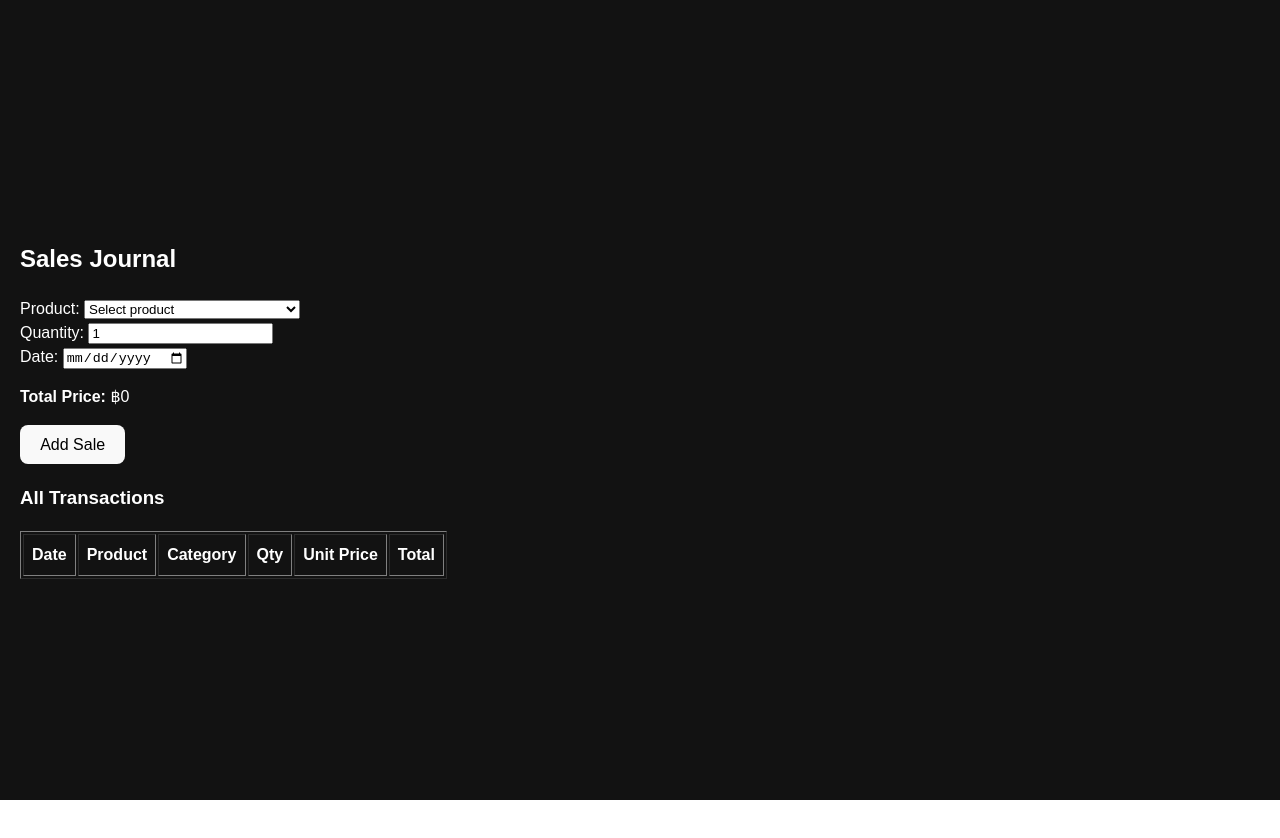
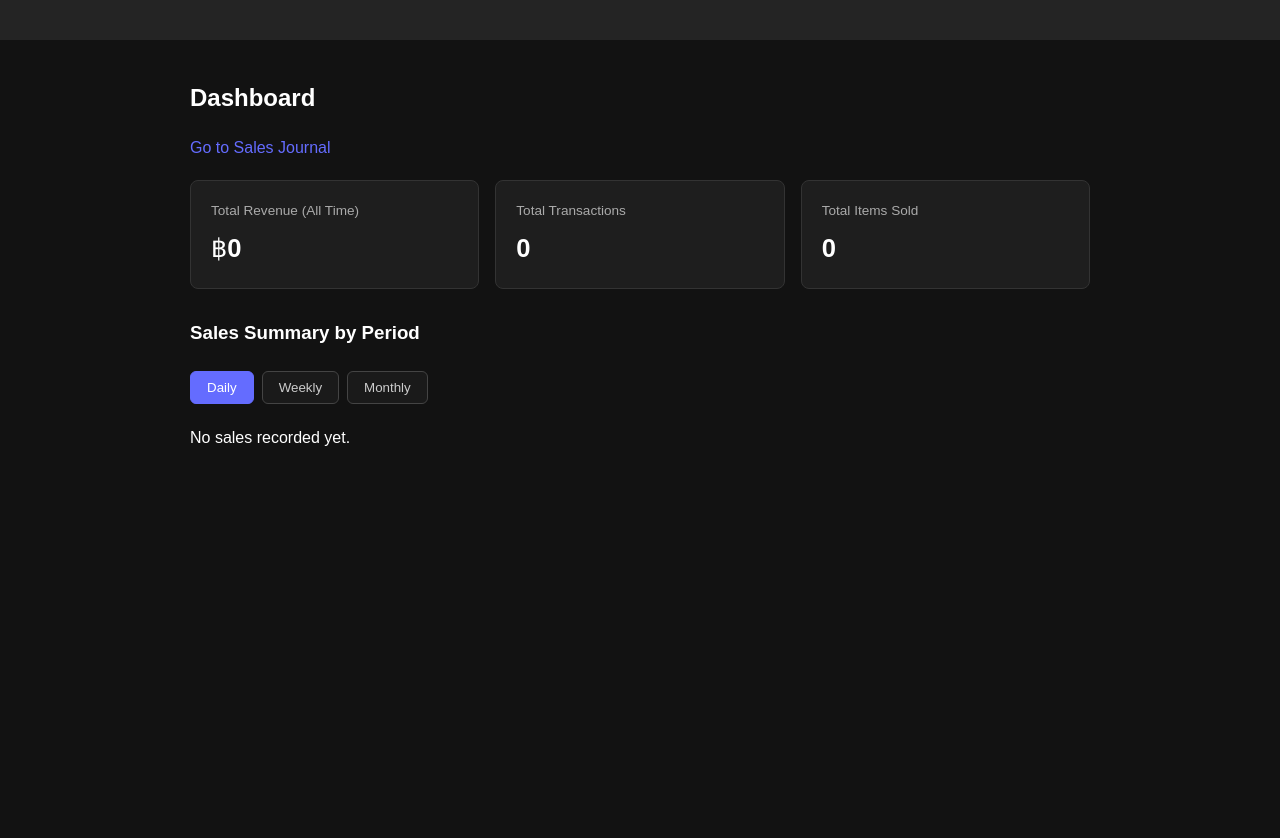
Before and after one commit to KyawZeyarHein/Project01-pos, a React (Vite) app: page / in a window 1280 px wide. Before the commit the page ends 800 px from the top, so only its background shows below. Built offline with nearby package versions, Linux system fonts and the light colour scheme.

Commit message:
added hashrouter and dashboard page

```diff
--- a/package.json
+++ b/package.json
@@ -11,7 +11,8 @@
   },
   "dependencies": {
     "react": "^19.2.0",
-    "react-dom": "^19.2.0"
+    "react-dom": "^19.2.0",
+    "react-router-dom": "^7.13.0"
   },
   "devDependencies": {
     "@eslint/js": "^9.39.1",
--- a/src/App.css
+++ b/src/App.css
@@ -19,3 +19,99 @@ input, select, button {
 button {
   cursor: pointer;
 }
+
+/* Navigation */
+.nav-links {
+  margin-bottom: 20px;
+}
+
+.nav-links a {
+  color: #646cff;
+  text-decoration: none;
+  font-weight: 500;
+}
+
+.nav-links a:hover {
+  text-decoration: underline;
+}
+
+/* Dashboard cards */
+.summary-cards {
+  display: flex;
+  gap: 16px;
+  margin-bottom: 30px;
+  flex-wrap: wrap;
+}
+
+.card {
+  flex: 1;
+  min-width: 180px;
+  background: #1e1e1e;
+  border: 1px solid #333;
+  border-radius: 8px;
+  padding: 20px;
+}
+
+.card-label {
+  font-size: 0.85rem;
+  color: #aaa;
+  margin-bottom: 8px;
+}
+
+.card-value {
+  font-size: 1.6rem;
+  font-weight: 700;
+}
+
+/* Period section */
+.period-section {
+  margin-top: 10px;
+}
+
+.period-selector {
+  display: flex;
+  gap: 8px;
+  margin-bottom: 16px;
+}
+
+.period-selector button {
+  padding: 8px 16px;
+  border: 1px solid #444;
+  border-radius: 6px;
+  background: #1a1a1a;
+  color: #ccc;
+  cursor: pointer;
+}
+
+.period-selector button.active {
+  background: #646cff;
+  color: #fff;
+  border-color: #646cff;
+}
+
+.period-selector button:hover:not(.active) {
+  border-color: #646cff;
+}
+
+/* Tables */
+table {
+  width: 100%;
+  border-collapse: collapse;
+  margin-top: 10px;
+}
+
+th, td {
+  text-align: left;
+  padding: 10px;
+  border-bottom: 1px solid #333;
+}
+
+th {
+  background: #1a1a1a;
+  color: #aaa;
+  font-weight: 600;
+}
+
+tr:hover {
+  background: #1e1e2e;
+}
--- a/src/App.jsx
+++ b/src/App.jsx
@@ -1,10 +1,16 @@
+import { HashRouter, Routes, Route } from "react-router-dom";
+import Dashboard from "./pages/Dashboard";
 import SalesJournal from "./pages/SalesJournal";
+import "./App.css";
 
 function App() {
   return (
-    <div>
-      <SalesJournal />
-    </div>
+    <HashRouter>
+      <Routes>
+        <Route path="/" element={<Dashboard />} />
+        <Route path="/sales-journal" element={<SalesJournal />} />
+      </Routes>
+    </HashRouter>
   );
 }
 
--- a/src/index.css
+++ b/src/index.css
@@ -13,19 +13,8 @@
   -moz-osx-font-smoothing: grayscale;
 }
 
-a {
-  font-weight: 500;
-  color: #646cff;
-  text-decoration: inherit;
-}
-a:hover {
-  color: #535bf2;
-}
-
 body {
   margin: 0;
-  display: flex;
-  place-items: center;
   min-width: 320px;
   min-height: 100vh;
 }
@@ -34,48 +23,3 @@ h1 {
   font-size: 3.2em;
   line-height: 1.1;
 }
-
-button {
-  border-radius: 8px;
-  border: 1px solid transparent;
-  padding: 0.6em 1.2em;
-  font-size: 1em;
-  font-weight: 500;
-  font-family: inherit;
-  background-color: #1a1a1a;
-  cursor: pointer;
-  transition: border-color 0.25s;
-}
-button:hover {
-  border-color: #646cff;
-}
-button:focus,
-button:focus-visible {
-  outline: 4px auto -webkit-focus-ring-color;
-}
-
-@media (prefers-color-scheme: light) {
-  :root {
-    color: #213547;
-    background-color: #ffffff;
-  }
-  a:hover {
-    color: #747bff;
-  }
-  button {
-    background-color: #f9f9f9;
-  }
-}
-
-body {
-  margin: 0;
-  font-family: Arial, sans-serif;
-  background-color: #121212;
-  color: white;
-}
-
-.container {
-  max-width: 900px;
-  margin: 40px auto;   /* 👈 THIS centers horizontally */
-  padding: 20px;
-}
--- /dev/null
+++ b/src/pages/Dashboard.jsx
@@ -0,0 +1,136 @@
+import { useState, useEffect, useMemo } from "react";
+import { Link } from "react-router-dom";
+import productsJson from "../data/pos_item.json";
+
+function getProducts() {
+  const stored = localStorage.getItem("products");
+  if (stored) return JSON.parse(stored);
+  localStorage.setItem("products", JSON.stringify(productsJson));
+  return productsJson;
+}
+
+function getSales() {
+  return JSON.parse(localStorage.getItem("sales")) || [];
+}
+
+// Helpers
+function startOfWeek(dateStr) {
+  const d = new Date(dateStr);
+  const day = d.getDay();
+  const diff = d.getDate() - day + (day === 0 ? -6 : 1); // Monday start
+  const monday = new Date(d.setDate(diff));
+  return monday.toISOString().slice(0, 10);
+}
+
+function formatMonth(dateStr) {
+  return dateStr.slice(0, 7); // YYYY-MM
+}
+
+function groupSales(sales, mode) {
+  const groups = {};
+  for (const sale of sales) {
+    let key;
+    if (mode === "daily") key = sale.date;
+    else if (mode === "weekly") key = startOfWeek(sale.date);
+    else key = formatMonth(sale.date);
+
+    if (!groups[key]) groups[key] = { period: key, totalSales: 0, totalQty: 0, count: 0 };
+    groups[key].totalSales += sale.totalPrice;
+    groups[key].totalQty += sale.quantity;
+    groups[key].count += 1;
+  }
+  return Object.values(groups).sort((a, b) => b.period.localeCompare(a.period));
+}
+
+function Dashboard() {
+  const [sales, setSales] = useState([]);
+  const [mode, setMode] = useState("daily");
+
+  useEffect(() => {
+    getProducts(); // ensure products are seeded
+    setSales(getSales());
+  }, []);
+
+  const allTimeTotal = useMemo(
+    () => sales.reduce((sum, s) => sum + s.totalPrice, 0),
+    [sales]
+  );
+
+  const allTimeQty = useMemo(
+    () => sales.reduce((sum, s) => sum + s.quantity, 0),
+    [sales]
+  );
+
+  const grouped = useMemo(() => groupSales(sales, mode), [sales, mode]);
+
+  const modeLabel = mode === "daily" ? "Day" : mode === "weekly" ? "Week Starting" : "Month";
+
+  return (
+    <div className="container">
+      <h2>Dashboard</h2>
+
+      <nav className="nav-links">
+        <Link to="/sales-journal">Go to Sales Journal</Link>
+      </nav>
+
+      {/* All-time totals */}
+      <div className="summary-cards">
+        <div className="card">
+          <div className="card-label">Total Revenue (All Time)</div>
+          <div className="card-value">฿{allTimeTotal.toLocaleString()}</div>
+        </div>
+        <div className="card">
+          <div className="card-label">Total Transactions</div>
+          <div className="card-value">{sales.length}</div>
+        </div>
+        <div className="card">
+          <div className="card-label">Total Items Sold</div>
+          <div className="card-value">{allTimeQty.toLocaleString()}</div>
+        </div>
+      </div>
+
+      {/* Period summary */}
+      <div className="period-section">
+        <h3>Sales Summary by Period</h3>
+        <div className="period-selector">
+          {["daily", "weekly", "monthly"].map((m) => (
+            <button
+              key={m}
+              className={mode === m ? "active" : ""}
+              onClick={() => setMode(m)}
+            >
+              {m.charAt(0).toUpperCase() + m.slice(1)}
+            </button>
+          ))}
+        </div>
+
+        {grouped.length === 0 ? (
+          <p>No sales recorded yet.</p>
+        ) : (
+          <table border="1" cellPadding="8">
+            <thead>
+              <tr>
+                <th>{modeLabel}</th>
+                <th>Transactions</th>
+                <th>Items Sold</th>
+                <th>Total Revenue</th>
+              </tr>
+            </thead>
+            <tbody>
+              {grouped.map((g) => (
+                <tr key={g.period}>
+                  <td>{g.period}</td>
+                  <td>{g.count}</td>
+                  <td>{g.totalQty}</td>
+                  <td>฿{g.totalSales.toLocaleString()}</td>
+                </tr>
+              ))}
+            </tbody>
+          </table>
+        )}
+      </div>
+    </div>
+  );
+}
+
+export default Dashboard;
--- a/src/pages/SalesJournal.jsx
+++ b/src/pages/SalesJournal.jsx
@@ -1,15 +1,23 @@
 import { useState, useEffect } from "react";
-import products from "../data/pos_item.json";
+import { Link } from "react-router-dom";
+import productsJson from "../data/pos_item.json";
 
+function getProducts() {
+  const stored = localStorage.getItem("products");
+  if (stored) return JSON.parse(stored);
+  localStorage.setItem("products", JSON.stringify(productsJson));
+  return productsJson;
+}
 
 function SalesJournal() {
+  const [products, setProducts] = useState([]);
   const [selectedItem, setSelectedItem] = useState("");
   const [quantity, setQuantity] = useState(1);
   const [date, setDate] = useState("");
   const [sales, setSales] = useState([]);
 
-  // Load sales from LocalStorage
   useEffect(() => {
+    setProducts(getProducts());
     const savedSales = JSON.parse(localStorage.getItem("sales")) || [];
     setSales(savedSales);
   }, []);
@@ -45,6 +53,10 @@ function SalesJournal() {
   return (
     <div className="container">
       <h2>Sales Journal</h2>
+
+      <nav className="nav-links">
+        <Link to="/">Back to Dashboard</Link>
+      </nav>
 
       {/* Form */}
       <div style={{ marginBottom: "20px" }}>
```
Also changed, not shown: 1 other file (tests, documents, lock files or other folders).
